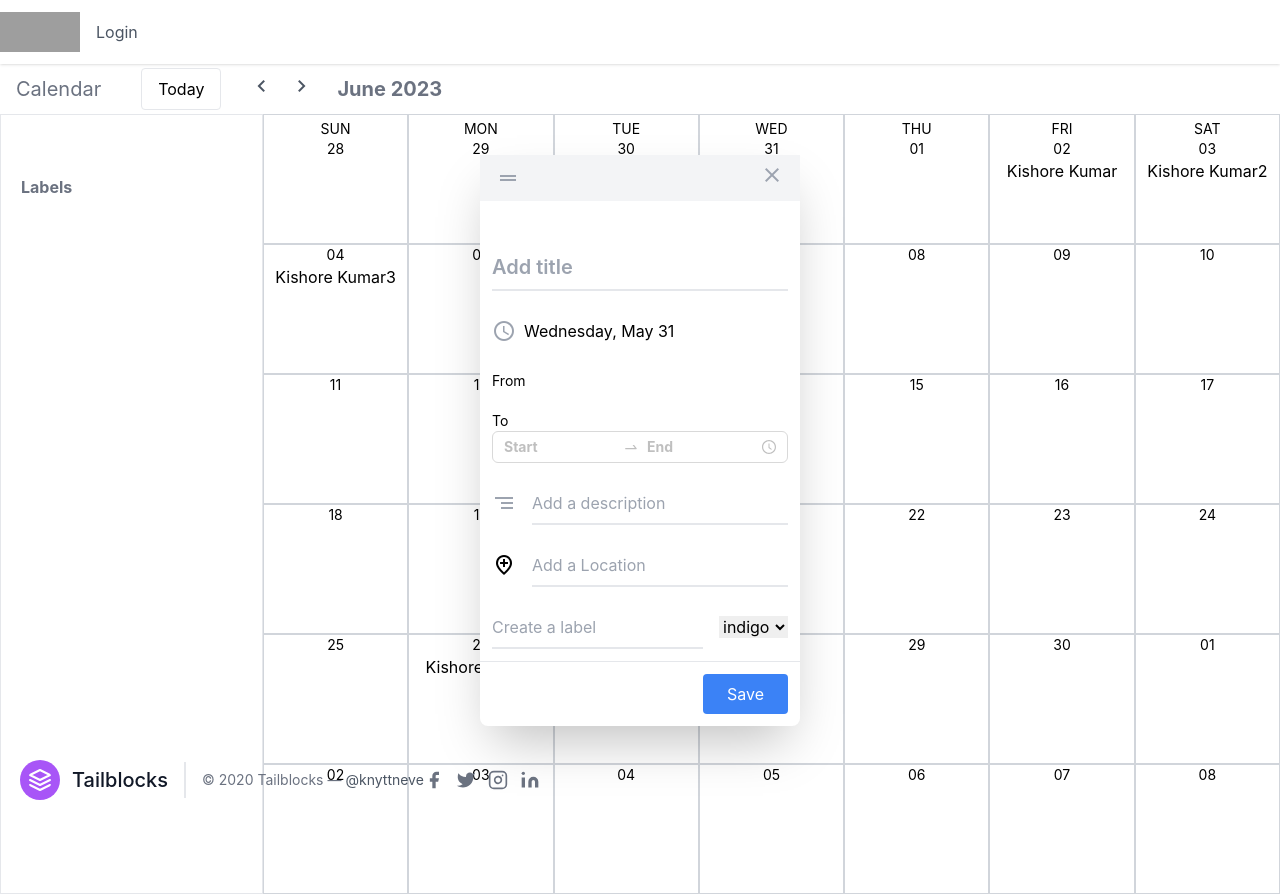
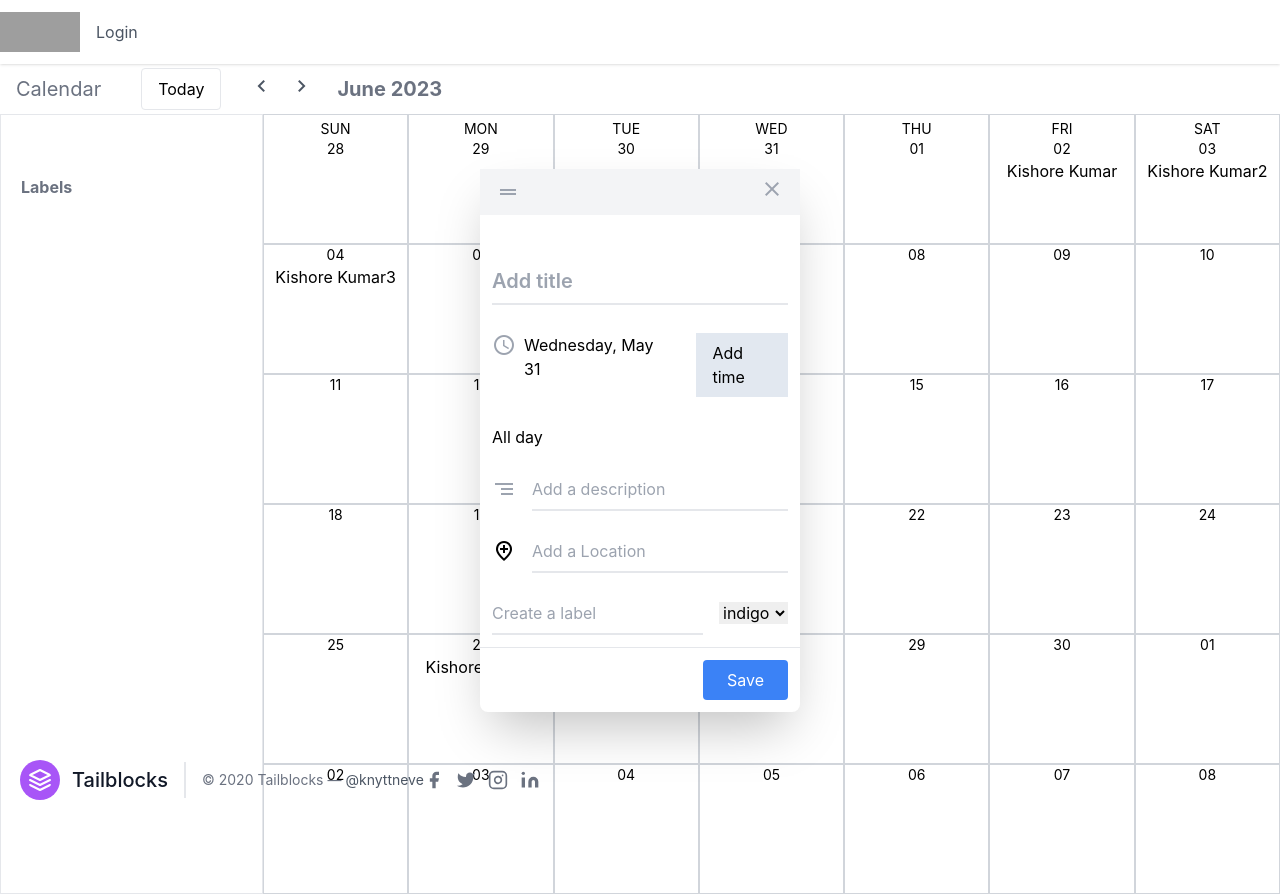
Before and after one commit to kishore1477/custom_react_calendar, a React (Create React App) app: page / in a window 1280 px wide. Both pictures are taken after a click on the element "31". Built offline with nearby package versions, Linux system fonts and the light colour scheme; grey boxes are pictures that could not be loaded.

Commit message:
on the move

```diff
--- a/src/components/EventModal.js
+++ b/src/components/EventModal.js
@@ -30,6 +30,13 @@ export default function EventModal() {
     selectedEvent,
   } = useContext(Contex);
 
+  const [showTime, setShowTime] = useState(false)
+
+
+  const  handleAddTime = () =>{
+    setShowTime(!showTime)
+
+  }
   const [timeString, setTimeString] = useState('');
 
   // Use state to store the selected option
@@ -128,21 +135,22 @@ export default function EventModal() {
               <span className="material-icons-outlined text-gray-400 ">
                 schedule
               </span>
-              <p className="ml-2">{daySelected.format("dddd, MMMM DD")}</p>
+              <p className="ml-2 mr-10">{daySelected.format("dddd, MMMM DD")}</p>
+              <span className=" py-2 px-4 cursor-pointer bg-slate-200" onClick={handleAddTime}>Add time</span>
+
             </div>
-            <div className="text-sm">
+           {showTime?<div className="text-sm">
 
-              <label>From</label> <br />
-              {/* <TimePicker onChange={onChange} value={value} /> */}
-              <br />
-              <label>To</label> <br />
-              <TimePicker.RangePicker placeholder={["Start", "End"]} format="HH:mm" className="font-bold text-green-700" onOk={(time) => {
-                setTimeString(timeString);
-                console.log(time);
-                console.log(timeString);
-              }} />
-              {/* <TimePicker onChange={onChange}  timeFormat="HH:mm" value={value} /> */}
-            </div>
+
+
+
+<TimePicker.RangePicker placeholder={["Start", "End"]} format="HH:mm" className="font-bold text-green-700" onOk={(time) => {
+  setTimeString(timeString);
+  console.log(time);
+  console.log(timeString);
+}} />
+
+</div>:<>All day</>}
             <div className="flex">
               <span className="material-icons-outlined text-gray-400  flex justify-center items-center">
                 segment
```
